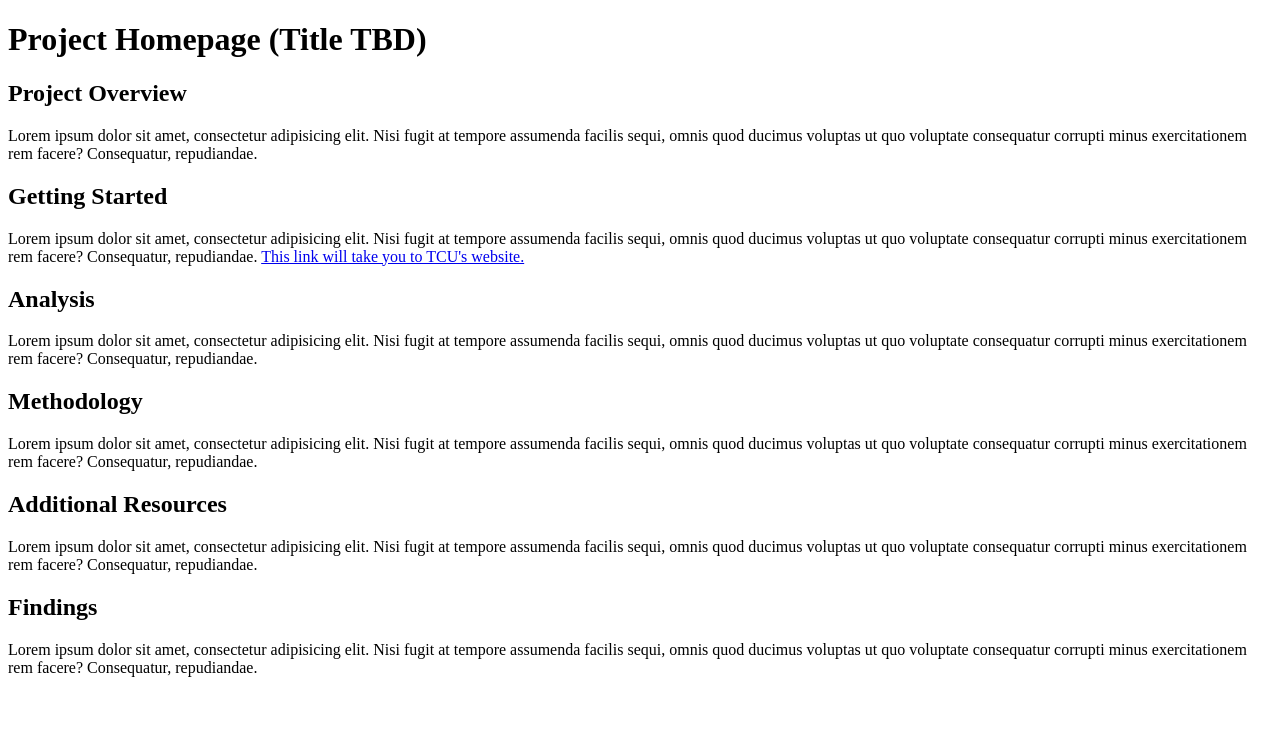
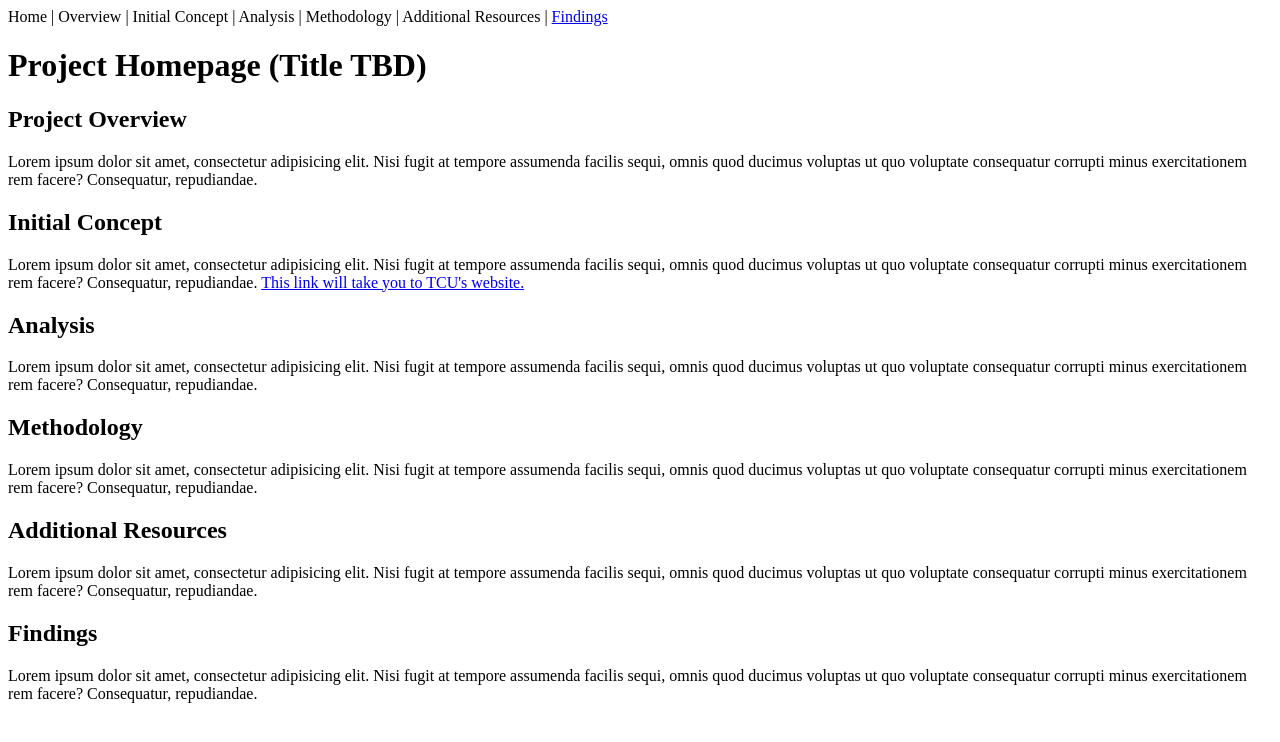
Before and after one commit to sllenzie/20833-finalproject, a plain HTML site: page index.html in a window 1280 px wide. Drawn offline with Linux system fonts and the light colour scheme.

Commit message:
Update index.html

```diff
--- a/index.html
+++ b/index.html
@@ -6,6 +6,13 @@
     <title>Document</title>
 </head>
 <body>
+
+    <nav>
+
+        Home | Overview | Initial Concept | Analysis | Methodology | Additional Resources | <a href="#findings">Findings</a>
+
+    </nav>
+
     <h1>Project Homepage (Title TBD)</h1>
 
     <section>
@@ -18,7 +25,7 @@
 
     <section>
 
-        <h2>Getting Started</h2>
+        <h2>Initial Concept</h2>
 
             <p>Lorem ipsum dolor sit amet, consectetur adipisicing elit. Nisi fugit at tempore assumenda facilis sequi, omnis quod ducimus voluptas ut quo voluptate consequatur corrupti minus exercitationem rem facere? Consequatur, repudiandae. <a href="https://www.tcu.edu">This link will take you to TCU's website.</a></p>
 
@@ -48,7 +55,8 @@
 
     </section>
 
-    <section>
+    <section class="findings">
+
         <h2>Findings</h2>
 
             <p>Lorem ipsum dolor sit amet, consectetur adipisicing elit. Nisi fugit at tempore assumenda facilis sequi, omnis quod ducimus voluptas ut quo voluptate consequatur corrupti minus exercitationem rem facere? Consequatur, repudiandae.</p>
```
